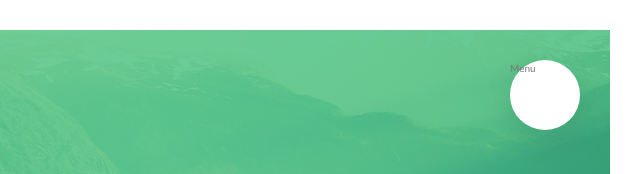
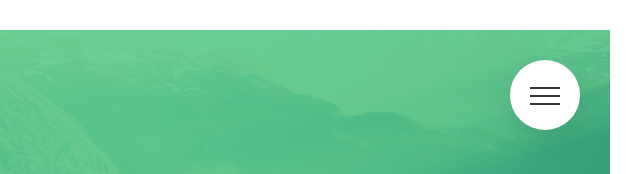
Before and after one commit to Andre-Junior/natours-, a website: page index.html in a window 1280 px wide. Shown: the top 174 px of the page, 640-1280 px from the left. Drawn offline with Linux system fonts and the light colour scheme.

Commit message:
Navigation fin

```diff
--- a/index.html
+++ b/index.html
@@ -20,7 +20,9 @@
     <div class="navigation">
         <input type="checkbox" class="navigation__checkbox" id="navi-toggle">
 
-        <label for="navi-toggle" class="navigation__button">Menu</label>
+        <label for="navi-toggle" class="navigation__button">
+            <span class="navigation__icon">&nbsp;</span>
+        </label>
 
         <div class="navigation__background">&nbsp;</div>
 
--- a/sass/layout/_navigation.scss
+++ b/sass/layout/_navigation.scss
@@ -13,6 +13,8 @@
         border-radius: 50%;
         z-index: 2000;
         box-shadow: 0 1rem 3rem rgba($color-black, .1);
+        text-align: center;
+        cursor: pointer;
     }
 
     &__background {
@@ -82,6 +84,8 @@
 
     }
 
+    //Funções
+
     &__checkbox:checked ~ &__background {
         transform: scale(80);
     }
@@ -90,4 +94,52 @@
         opacity: 1;
         width: 110%;
     }
+
+
+    //Icon
+    &__icon {
+        position: relative;
+        margin-top: 3.5rem;
+
+        &,
+        &::before,
+        &::after {
+            width: 3rem;
+            height: 2px;
+            background-color: $color-grey-dark-3;
+            display: inline-block;
+        }
+
+        &::before,
+        &::after {
+            content: "";
+            position: absolute;
+            left: 0;
+            transition: all .2s;
+        }
+
+        &::before { top: -.8rem; }
+        &::after { top: .8rem; }
+    }
+
+    &__button:hover &__icon::before {
+        top: -1rem;
+    }
+
+    &__button:hover &__icon::after {
+        top: 1rem;
+    }
+
+    &__checkbox:checked + &__button &__icon {
+        background-color: transparent;
+    }
+
+    &__checkbox:checked + &__button &__icon::before {
+        top: 0;
+        transform: rotate(135deg);
+    }
+    &__checkbox:checked + &__button &__icon::after {
+        top: 0;
+        transform: rotate(-135deg);
+    }
 }
```
Also changed, not shown: css/style.css.
